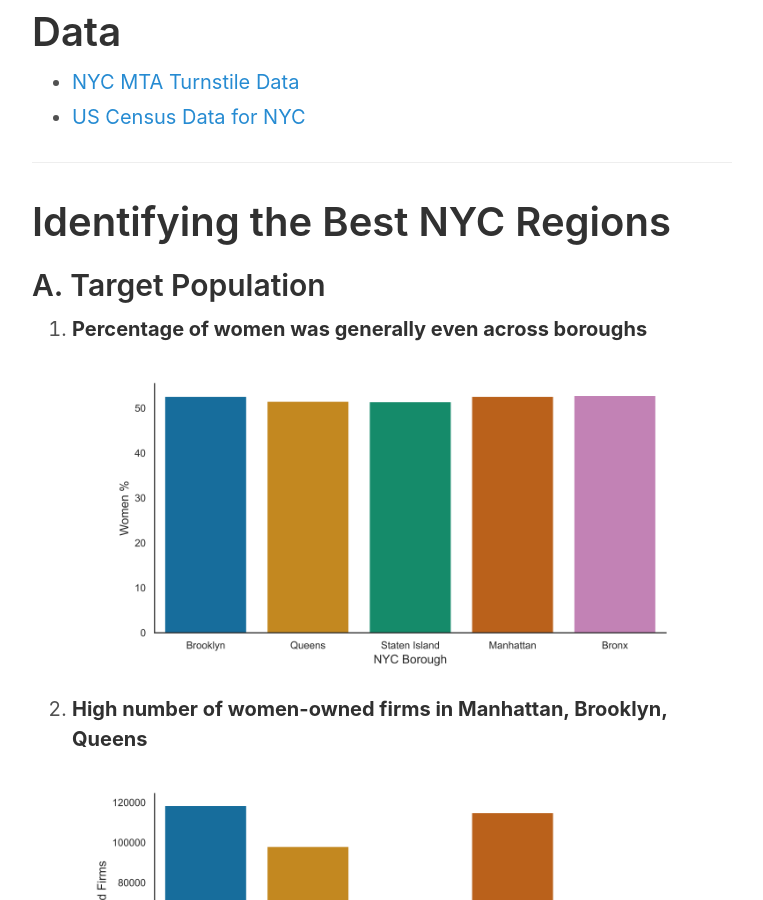
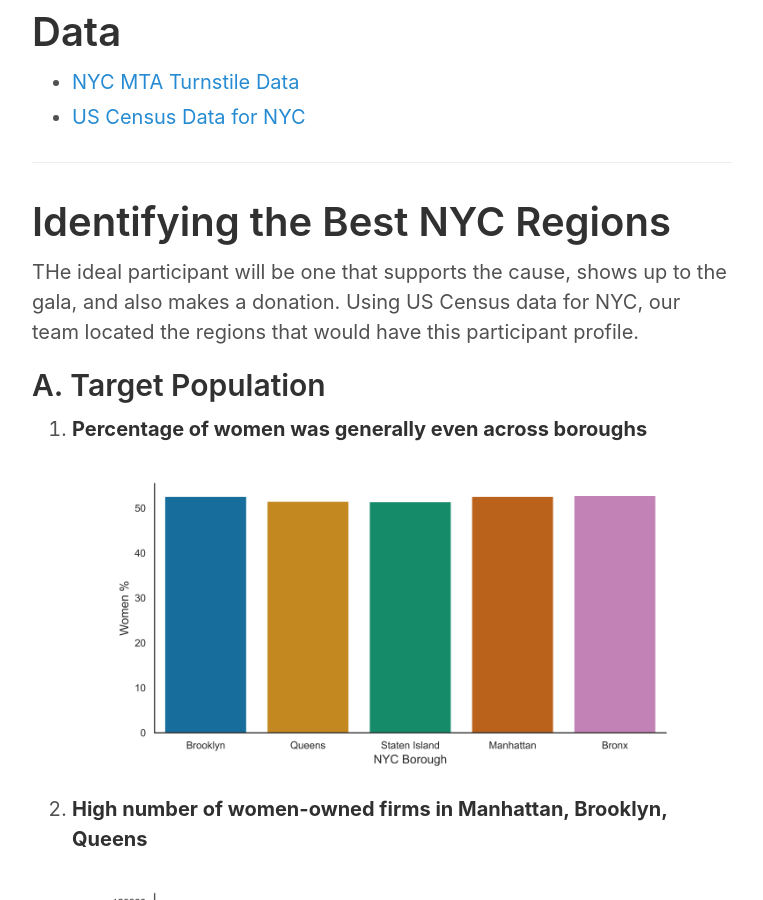
Before and after one commit to eunchanity/eunchanity.github.io, a Jekyll site: the page built from _posts/2020-07-06-Project-1-MTA.md, in a window 1280 px wide and 900 px high, scrolled down 1816 px. Shown: the whole window, without its empty margins (258-1021 px from the left). Built offline with Jekyll 4.4.1, drawn with Linux system fonts in a browser that asks for light colours; some of the changed text lies outside the part shown.

Commit message:
minor edits

```diff
--- a/_posts/2020-07-06-Project-1-MTA.md
+++ b/_posts/2020-07-06-Project-1-MTA.md
@@ -29,7 +29,7 @@ placement of the street teams.
   - [Goal](#goal)
   - [Questions to Answer](#questions-to-answer)
 - [Data](#data)
-- [Identifying the Best NY Regions](#identifying-the-best-ny-regions)
+- [Identifying the Best NYC Regions](#identifying-the-best-ny-regions)
   - [Target Population](#target)
   - [Optimal Locations and Time](#optimal)
   	- [Manhattan](#manhattan)
@@ -61,6 +61,8 @@ placement of the street teams.
 -----
 
 # Identifying the Best NYC Regions
+
+THe ideal participant will be one that supports the cause, shows up to the gala, and also makes a donation. Using US Census data for NYC, our team located the regions that would have this participant profile.
 
 ## A. Target Population <a name="target"></a>
 
```
